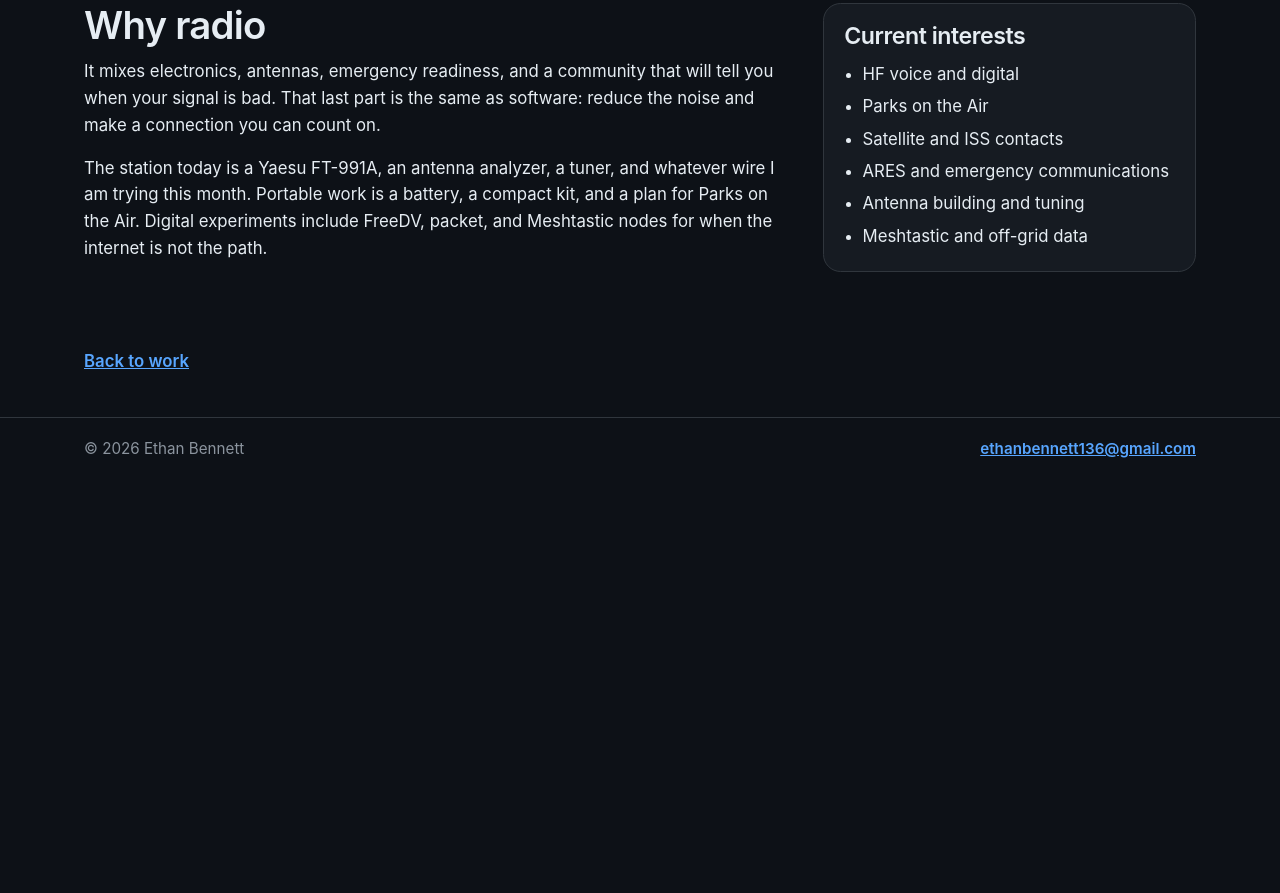
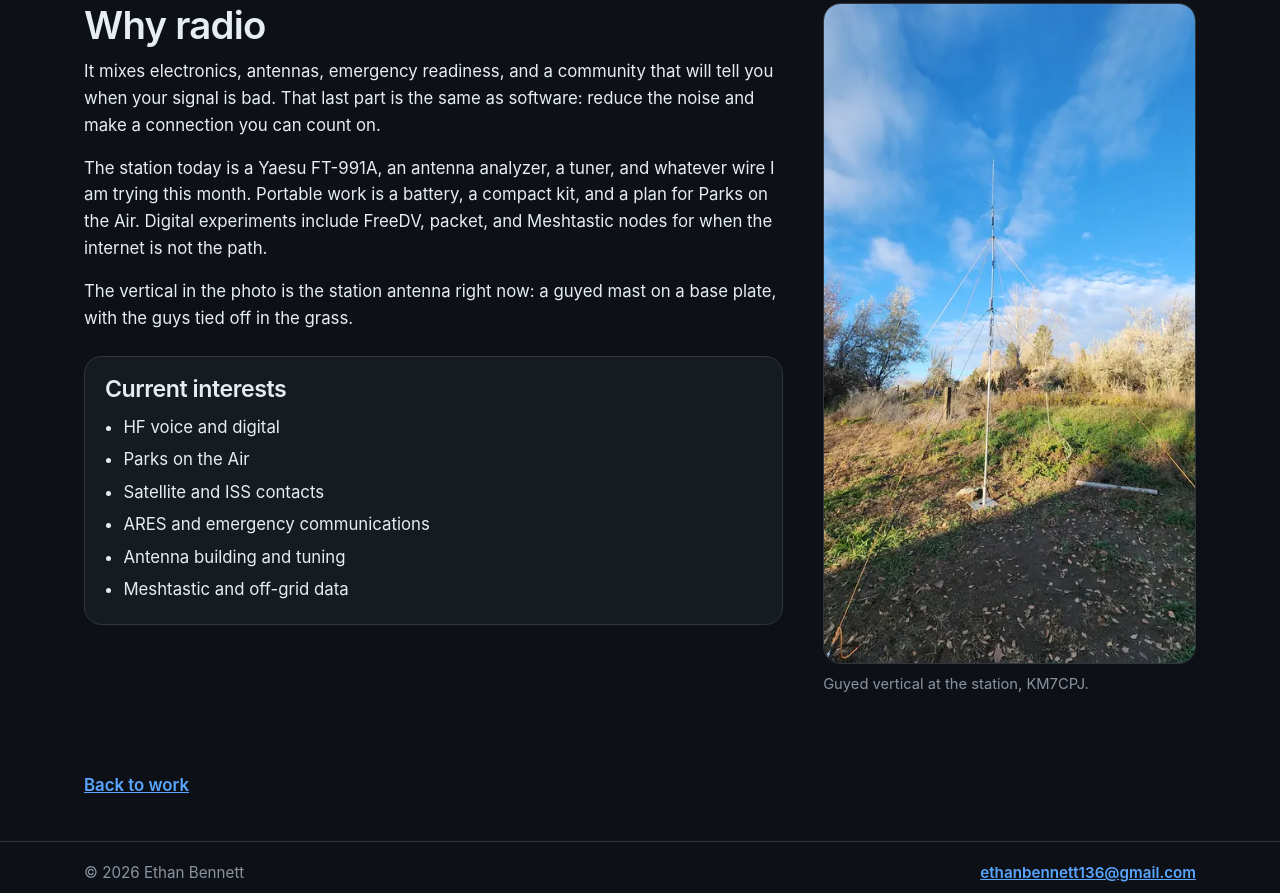
Before and after one commit to ReptilianRex6/my_portfolio, an Eleventy site: page public/radio.html in a window 1280 px wide. Shown: the part 518-1411 px from the top of the page. Before the commit the page ends 1002 px from the top, so only its background shows below. Built offline with nearby package versions, Linux system fonts and the light colour scheme; Eleventy itself is replaced by a stand-in of ours; files that its build step writes are made by us from their sources.

Commit message:
Add the KM7CPJ guyed vertical to the amateur radio page
The camera file stores landscape pixels with an EXIF orientation that displays the mast upright. The site copies are rotated, stripped of metadata, and sized for the page.

Co-authored-by: Ethan Bennett <ReptilianRex6@users.noreply.github.com>

```diff
--- a/eleventy.config.cjs
+++ b/eleventy.config.cjs
@@ -11,6 +11,7 @@ module.exports = function (config) {
 
   config.addPassthroughCopy("public/styles.css");
   config.addPassthroughCopy("public/favicon.svg");
+  config.addPassthroughCopy("public/images");
   config.addCollection("notes", (collection) =>
     collection
       .getFilteredByGlob("public/notes/*.md")
--- a/public/radio.html
+++ b/public/radio.html
@@ -15,10 +15,12 @@ layout: base.njk
 </header>
 <section class="section">
     <div class="about-grid">
+        <div class="station-copy">
             <div class="prose">
                 <h2>Why radio</h2>
                 <p>It mixes electronics, antennas, emergency readiness, and a community that will tell you when your signal is bad. That last part is the same as software: reduce the noise and make a connection you can count on.</p>
                 <p>The station today is a Yaesu FT-991A, an antenna analyzer, a tuner, and whatever wire I am trying this month. Portable work is a battery, a compact kit, and a plan for Parks on the Air. Digital experiments include FreeDV, packet, and Meshtastic nodes for when the internet is not the path.</p>
+                <p>The vertical in the photo is the station antenna right now: a guyed mast on a base plate, with the guys tied off in the grass.</p>
             </div>
             <aside class="aside-card">
                 <h3>Current interests</h3>
@@ -32,6 +34,18 @@ layout: base.njk
                 </ul>
             </aside>
         </div>
+        <figure class="station-photo">
+            <img
+                src="{{ 'images/km7cpj-guyed-vertical-1600.webp' | siteLink(page.url) }}"
+                srcset="{{ 'images/km7cpj-guyed-vertical-800.webp' | siteLink(page.url) }} 450w, {{ 'images/km7cpj-guyed-vertical-1600.webp' | siteLink(page.url) }} 901w"
+                sizes="(max-width: 800px) calc(100vw - 2.5rem), 24rem"
+                width="901"
+                height="1600"
+                alt="A tall guyed vertical antenna in a grassy field under a blue sky. Orange guy lines run from the silver mast to the ground, with autumn trees and a rocky hill behind it."
+                decoding="async">
+            <figcaption>Guyed vertical at the station, KM7CPJ.</figcaption>
+        </figure>
+    </div>
 </section>
 <section class="section">
     <p class="back"><a href="{{ 'projects.html' | siteLink(page.url) }}">Back to work</a></p>
--- a/public/styles.css
+++ b/public/styles.css
@@ -407,6 +407,30 @@ h1 {
     align-items: start;
 }
 
+.station-copy .aside-card {
+    margin-top: 1.5rem;
+}
+
+.station-photo {
+    margin: 0;
+}
+
+.station-photo img {
+    display: block;
+    width: 100%;
+    height: auto;
+    border: 1px solid var(--line);
+    border-radius: 1.1rem;
+    background: var(--paper-raised);
+}
+
+.station-photo figcaption {
+    margin-top: 0.65rem;
+    color: var(--faint);
+    font-size: 0.92rem;
+    line-height: 1.45;
+}
+
 .interest-grid,
 .exp-grid {
     grid-template-columns: repeat(2, minmax(0, 1fr));
```
Also changed, not shown: public/images/km7cpj-guyed-vertical-1600.webp (added), public/images/km7cpj-guyed-vertical-800.webp (added). Lines whose indentation alone changed are shown as unchanged.
